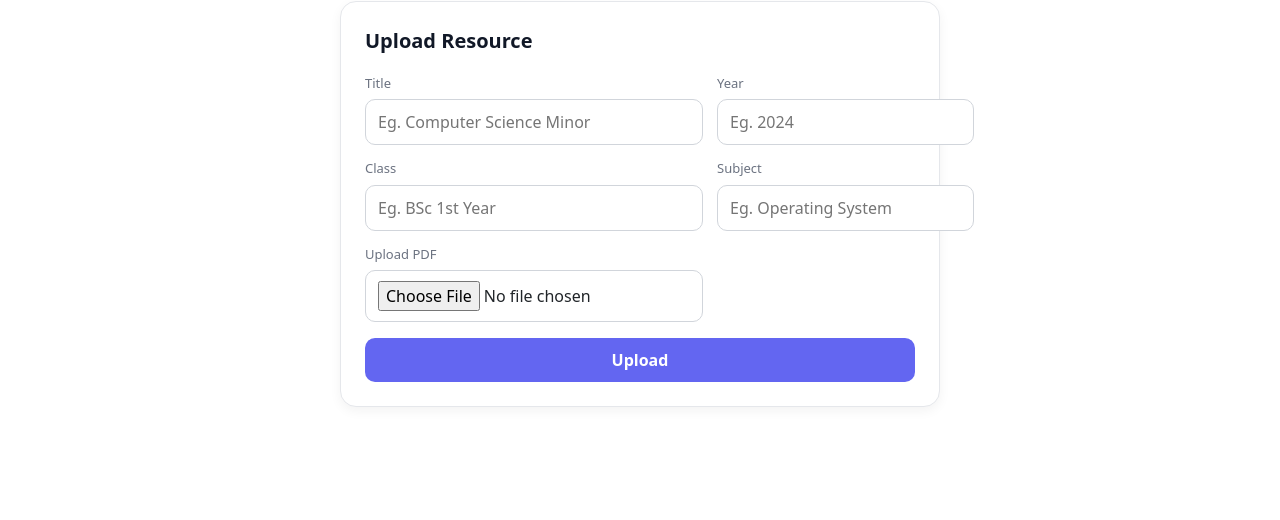
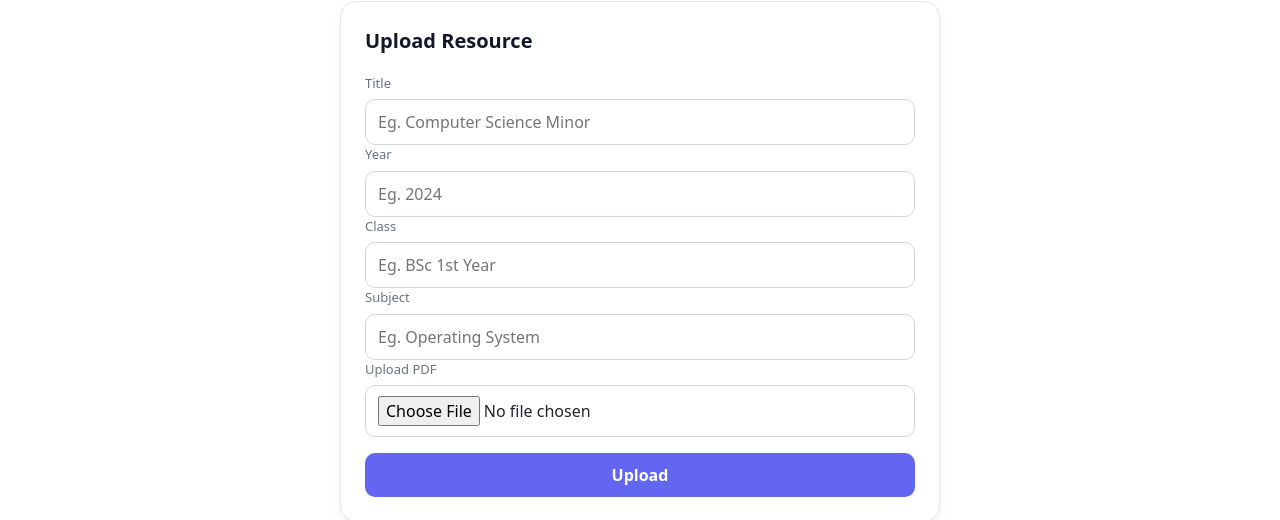
Before and after one commit to Pratishtha-06/Resource-Sharing-Platform, a React (Vite) app in the folder frontend/: page /upload-resource in a window 1280 px wide. Shown: the part 169-689 px from the top of the page. Built offline with nearby package versions, Linux system fonts and the light colour scheme; no server answers.

Commit message:
FIXED UI

```diff
--- a/frontend/src/index.css
+++ b/frontend/src/index.css
@@ -285,12 +285,6 @@ body {
   background: #4f46e5;
 }
 
-.formGrid {
-  display: grid;
-  grid-template-columns: 1fr 1fr;
-  gap: 14px;
-}
-
 .field {
   display: flex;
   flex-direction: column;
--- a/frontend/src/pages/UploadResources.jsx
+++ b/frontend/src/pages/UploadResources.jsx
@@ -38,6 +38,7 @@ function  UploadResources() {
       setError("All Fields are required");
       return;
     }
+
     const newData =  new FormData();
     newData.append('title',title);
     newData.append('year',year);
@@ -71,7 +72,7 @@ function  UploadResources() {
 
   <div className="uploadTitle">Upload Resource</div>
 
-  <div className="formGrid">
+  <div>
 
     <div className="field">
       <label>Title</label>
```
